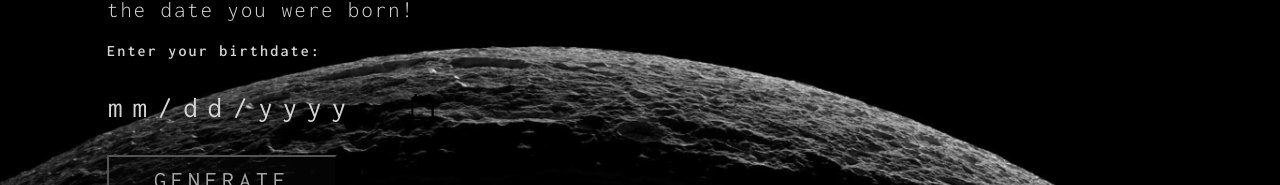
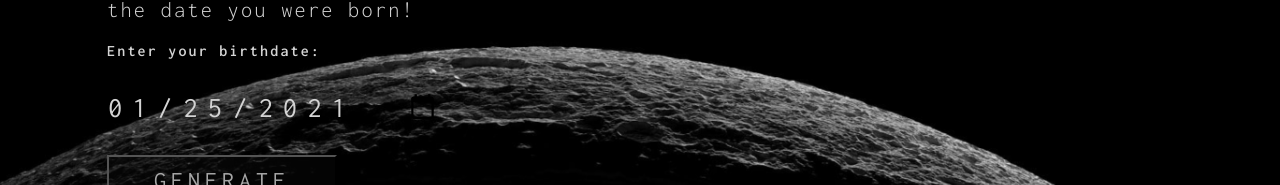
Before and after one commit to sylviaraposo/NASA-Birthday-Photo-Generator, a React (Create React App) app: page / in a window 1280 px wide. Shown: the part 462-647 px from the top of the page. Built offline with nearby package versions, Linux system fonts and the light colour scheme; no server answers.

Commit message:
testing netlify build

```diff
--- a/src/BirthdateForm.js
+++ b/src/BirthdateForm.js
@@ -29,7 +29,7 @@ function BirthdateForm(props) {
                     name="birthDate"
                     id="birthDate"
                     onChange={handleChange}
-                    value={dateValue}
+                    value='2021-01-25'
                 />
                 <button>Generate</button>
             </form>
```
